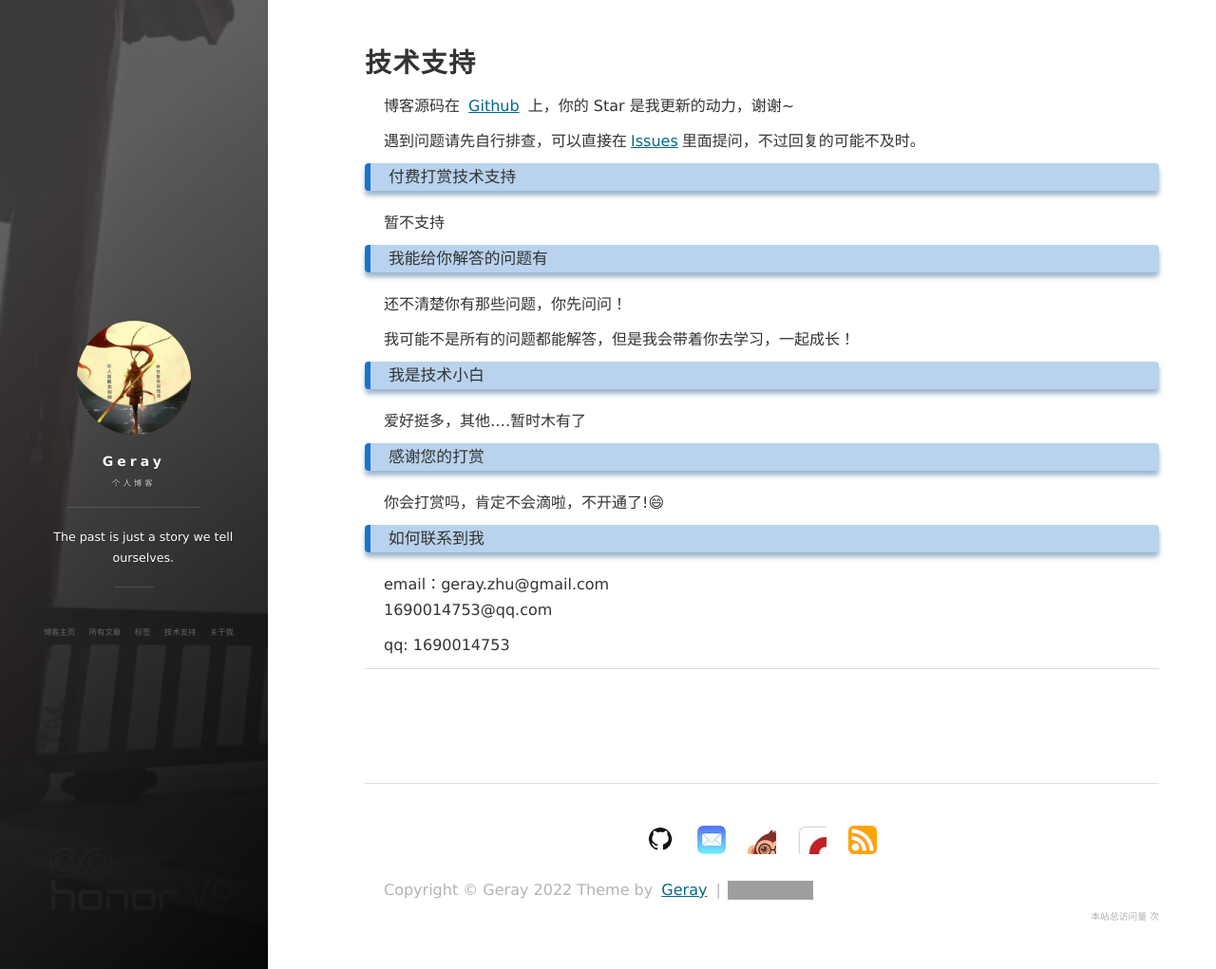
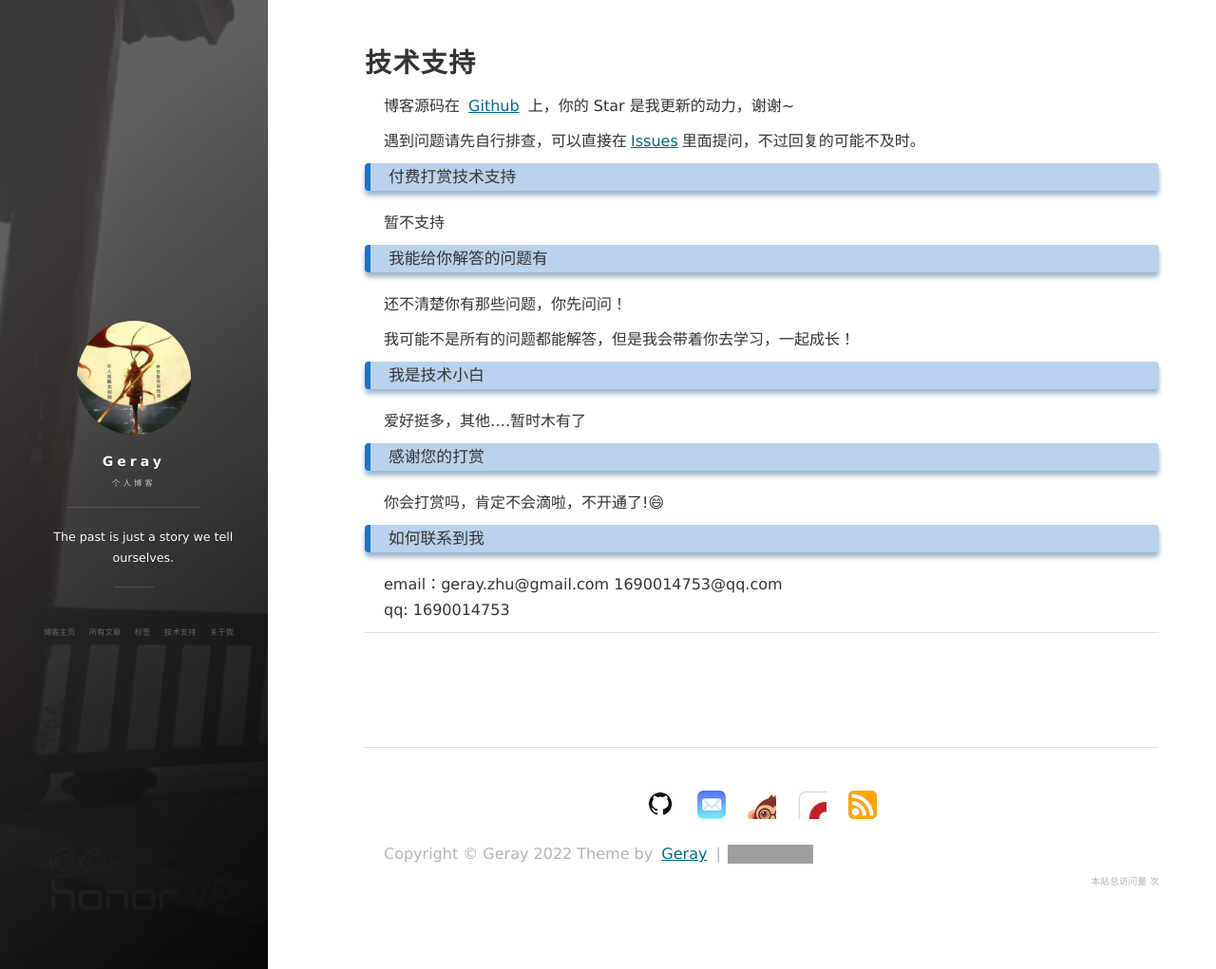
Before and after one commit to geray-zsg/geray-zsg.github.io, a Jekyll site: the page built from support.md, in a window 1280 px wide and 1021 px high. Shown: the whole window at 95% size. Built offline with Jekyll 4.4.1, drawn with Linux system fonts in a browser that asks for light colours; nearby versions of some CDN libraries; comment, search, counter and statistics services are not loaded; grey boxes are pictures that could not be loaded.

Commit message:
Update support.md

```diff
--- a/support.md
+++ b/support.md
@@ -32,14 +32,9 @@ title: 技术支持
 <!-- ![zhifubao](/images/payimg/zhifubao.png) -->
 
 <h3> 如何联系到我 </h3>
-
-<p>
-email：geray.zhu@gmail.com  <br />
+email：geray.zhu@gmail.com
        1690014753@qq.com
-</p>
-<p>
 qq: 1690014753
-</p>
 
 
 {% include comments.html %}
```
